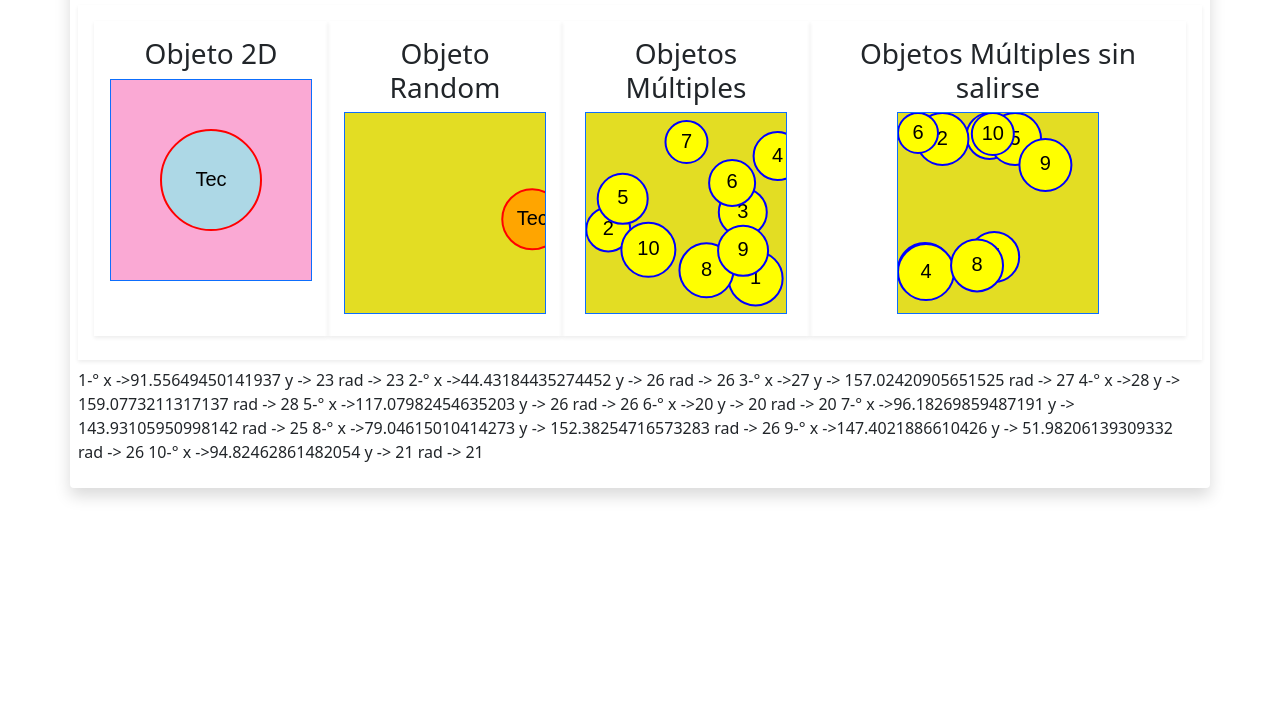
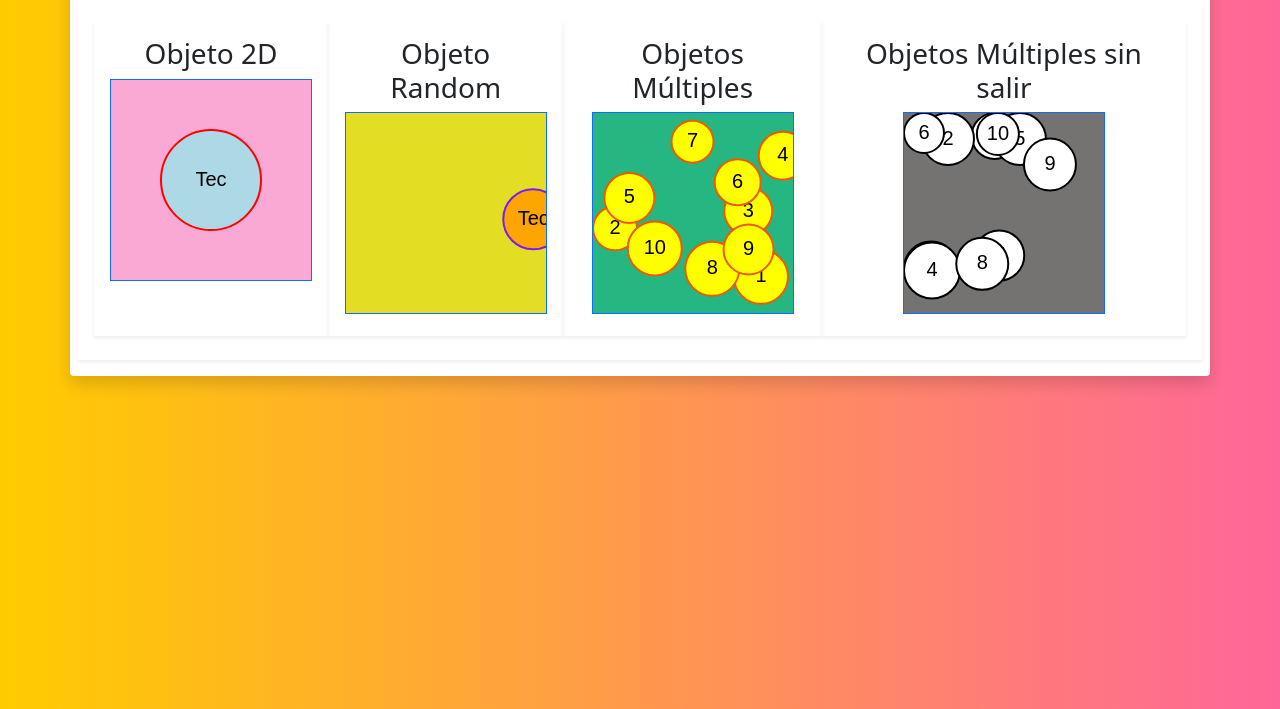
Before and after one commit to Angelmmc/intro-poo-canvas, a plain HTML site: page index.html in a window 1280 px wide. Shown: the part 91-800 px from the top of the page. Drawn offline with nearby package versions, Linux system fonts and the light colour scheme.

Commit message:
fixed format and comments added

```diff
--- a/assets/js/main.js
+++ b/assets/js/main.js
@@ -1,24 +1,22 @@
+//Obtencion de los lienzos canvas
 const canvasOOP = document.getElementById("canvasOOP");
 const canvasRandom = document.getElementById("canvasRandom");
 const canvasMultiple = document.getElementById("canvasMultiple");
 const canvasMultipleNoOut = document.getElementById("canvasMultipleNoOut");
-const textoPrueba = document.getElementById("textoPrueba");
 
+//Definicion de los contextos del canvas
 const ctx = canvasOOP.getContext("2d");
 const ctxRandom = canvasRandom.getContext("2d");
 const ctxMultiple = canvasMultiple.getContext("2d");
 const ctxMultipleNoOut = canvasMultipleNoOut.getContext("2d");
 
-let randomX = Math.random() * canvasRandom.width;
-let randomY = Math.random() * canvasRandom.height;
-let randomRadius = Math.floor(Math.random() * 100 + 30);
-
-
+//Coloreado de los lienzos
 canvasOOP.style.background = "#FAA9D4";
 canvasRandom.style.background = "#E3DD23";
-canvasMultiple.style.background = "#E3DD23";
-canvasMultipleNoOut.style.background = "#E3DD23";
+canvasMultiple.style.background = "#26B682";
+canvasMultipleNoOut.style.background = "#757372";
 
+//Creación de la clase circulo
 class Circle {
 
     constructor(x, y, radius, color, text, bgColor) {
@@ -31,101 +29,103 @@ class Circle {
         this.bgColor = bgColor;
     }
 
-
     draw(context) {
         //Metodo para renderizar
+        //Dibujo y relleno del circulo
         context.beginPath();
         context.arc(this.posX, this.posY, this.radius, 0, Math.PI * 2, false);
         context.fillStyle = this.bgColor;
         context.fill();
 
+        //Cambio de grosor de la linea de contorno y de color
         context.lineWidth = 2;
         context.strokeStyle = this.color;
         context.stroke();
 
-
+        //Cambio de color de texto, fuente, tamaño y alineación
         context.fillStyle = "black";
         context.textAlign = "center"; //Alineación Horizontal
         context.textBaseline = "middle"; //Alineación Vertical
         context.font = "20px Arial";
         context.fillText(this.text, this.posX, this.posY);
 
-
         context.closePath();
-
-
     }
-
 }
 
-
-//let miCirculo = new Circle(100, 100, 50, 'red', 'Tec');
-
+//Creación de circulo
 let miCirculo = new Circle(canvasOOP.width / 2, canvasOOP.height / 2, 50, 'red', 'Tec', 'lightblue');
 miCirculo.draw(ctx);
 
+//Generacion de números random para crear un circulo aleatorio
+//Generacion de coordenadas random donde pueden ser de entre 0 y 199
+let randomX = Math.random() * canvasRandom.width;
+let randomY = Math.random() * canvasRandom.height;
+//Generacion de radio random donde el valor puede ser entre 30 y 129
+let randomRadius = Math.floor(Math.random() * 100 + 30);
 
-let miCirculoRandom = new Circle(randomX, randomY, randomRadius, 'red', 'Tec', 'orange');
+//Creación de circulo random
+let miCirculoRandom = new Circle(randomX, randomY, randomRadius, '#791BFC', 'Tec', 'orange');
 miCirculoRandom.draw(ctxRandom);
 
+//Creacion de multiples circulos random
 let arrayCircle = [];
 for (let i = 0; i < 10; i++) {
 
-    let randomX = Math.random() * canvasMultiple.offsetHeight;
+    let randomX = Math.random() * canvasMultiple.height;
 
-    let randomY = Math.random() * canvasMultiple.offsetWidth;
+    let randomY = Math.random() * canvasMultiple.width;
 
     let randomRadius = Math.floor(Math.random() * 10 + 20);
 
-
-    let miCirculoMultiple = new Circle(randomX, randomY, randomRadius, "blue", i + 1, 'yellow');
-
+    let miCirculoMultiple = new Circle(randomX, randomY, randomRadius, "#EC5B00", i + 1, 'yellow');
 
     arrayCircle.push(miCirculoMultiple);
 
     arrayCircle[i].draw(ctxMultiple);
 }
 
-
+//Creacion de multiples circulos random que no se salgan del canvas
 let arrayCircle2 = [];
-let contenido = "";
 for (let i = 0; i < 10; i++) {
 
-    let randomX = Math.random() * canvasMultipleNoOut.offsetHeight;
+    let randomX = Math.random() * canvasMultipleNoOut.height;
 
-    let randomY = Math.random() * canvasMultipleNoOut.offsetWidth;
+    let randomY = Math.random() * canvasMultipleNoOut.width;
 
     let randomRadius = Math.floor(Math.random() * 10 + 20);
 
-    if((randomX - randomRadius)<0){
+    //Si al restar el radio de la posicion inicial de X da menor a 0 significa que esta afuera del canvas
+    if ((randomX - randomRadius) < 0) {
+        //Calculamos cual es la diferencia y la sumamos
         let remaining = Math.abs(randomX - randomRadius);
         randomX = randomX + remaining;
     }
 
-    if((randomX + randomRadius)>200){
+    //Si al sumar el radio de la posicion inicial de X da mayor a 200 significa que esta afuera del canvas
+    if ((randomX + randomRadius) > 200) {
+        //Calculamos cual es la diferencia y la restamos
         let remaining = Math.abs(randomX - randomRadius);
         randomX = randomX - remaining;
     }
 
-     if((randomY - randomRadius)<0){
+    //Si al sumar el radio de la posicion inicial de Y da menor a 0 significa que esta afuera del canvas
+    if ((randomY - randomRadius) < 0) {
+        //Calculamos cual es la diferencia y la sumamos
         let remaining = Math.abs(randomY - randomRadius);
         randomY = randomY + remaining;
     }
 
-    if((randomY + randomRadius)>200){
+    //Si al sumar el radio de la posicion inicial de Y da mayor a 200 significa que esta afuera del canvas
+    if ((randomY + randomRadius) > 200) {
+        //Calculamos cual es la diferencia y la restamos
         let remaining = Math.abs(randomY - randomRadius);
         randomY = randomY - remaining;
     }
 
-    contenido += i+1 + "-° x ->" + randomX + " y -> " + randomY + " rad -> " + randomRadius + "\n";
-
-
-    let miCirculoMultipleNoOut = new Circle(randomX, randomY, randomRadius, "blue", i + 1, 'yellow');
-
+    let miCirculoMultipleNoOut = new Circle(randomX, randomY, randomRadius, "black", i + 1, 'white');
 
     arrayCircle2.push(miCirculoMultipleNoOut);
 
     arrayCircle2[i].draw(ctxMultipleNoOut);
 }
-
-textoPrueba.innerHTML = contenido;
--- a/index.html
+++ b/index.html
@@ -12,9 +12,9 @@
     <title>Intro Canvas 2D</title>
 </head>
 
-<body>
+<body style=" background: linear-gradient(to right, #ffcc00, #ff6699);">
 
-    <main class="container mt-3 d-flex-column shadow rounded p-2">
+    <main class="container mt-3 d-flex-column shadow rounded p-2 bg-body">
 
         <div class="d-flex flex-row bd-highlight mb-3 justify-content-center">
             <h1>Objetos 2D mediante POO</h1>
@@ -24,20 +24,19 @@
                 <h3>Objeto 2D</h3>
                 <canvas class=" border  border-primary " id="canvasOOP" width="200" height="200"></canvas>
             </div>
-            <div class=" bd-highlight mb-2 shadow-sm p-3 justify-content-around  text-center" >
+            <div class=" bd-highlight mb-2 shadow-sm p-3 justify-content-around  text-center">
                 <h3>Objeto Random</h3>
                 <canvas class=" border  border-primary " id="canvasRandom" width="200" height="200"></canvas>
             </div>
-            <div class=" bd-highlight mb-2 shadow-sm p-3 justify-content-around  text-center" >
+            <div class=" bd-highlight mb-2 shadow-sm p-3 justify-content-around  text-center">
                 <h3>Objetos Múltiples</h3>
                 <canvas class=" border  border-primary " id="canvasMultiple" width="200" height="200"></canvas>
             </div>
-            <div class=" bd-highlight mb-2 shadow-sm p-3 justify-content-around  text-center" >
-                <h3>Objetos Múltiples sin salirse</h3>
+            <div class=" bd-highlight mb-2 shadow-sm p-3 justify-content-around  text-center">
+                <h3>Objetos Múltiples sin salir</h3>
                 <canvas class=" border  border-primary " id="canvasMultipleNoOut" width="200" height="200"></canvas>
             </div>
         </div>
-<p id="textoPrueba">alo</p>
     </main>
     <script src="assets/js/main.js"></script>
 
```
